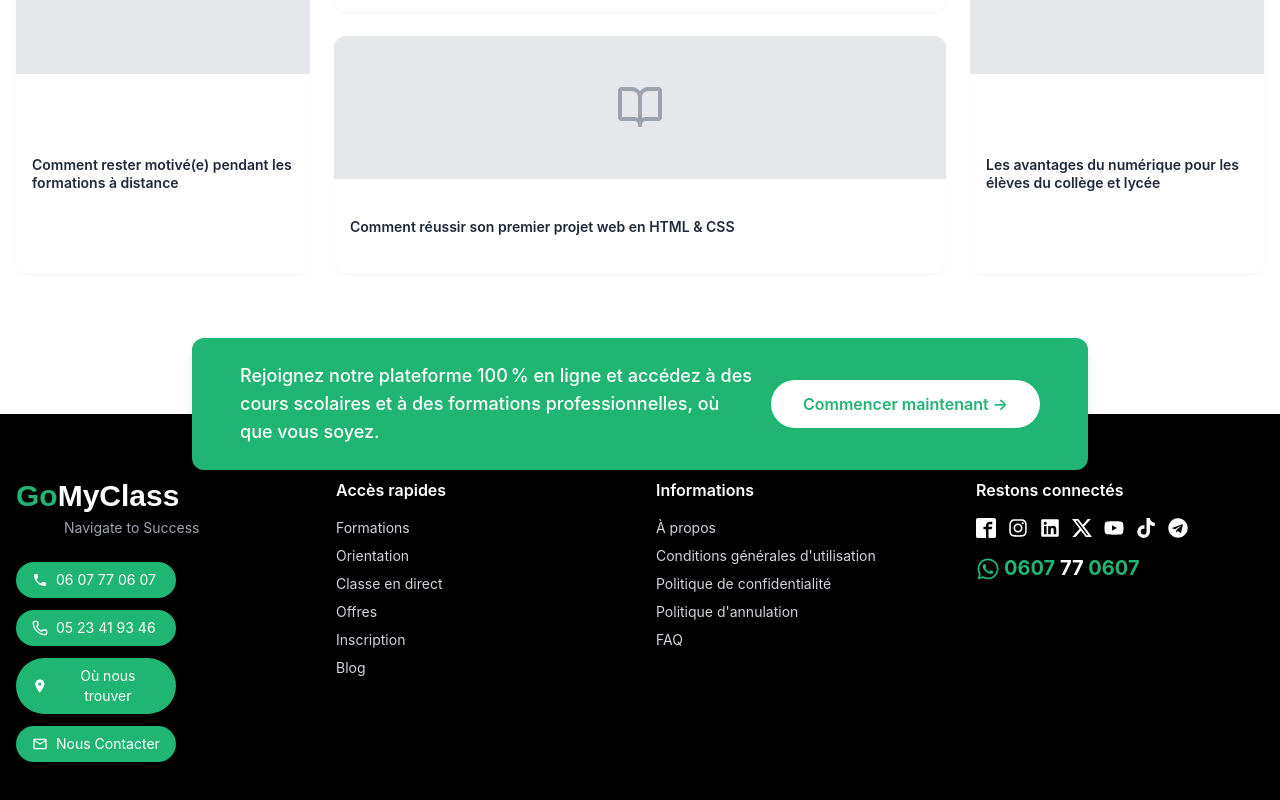
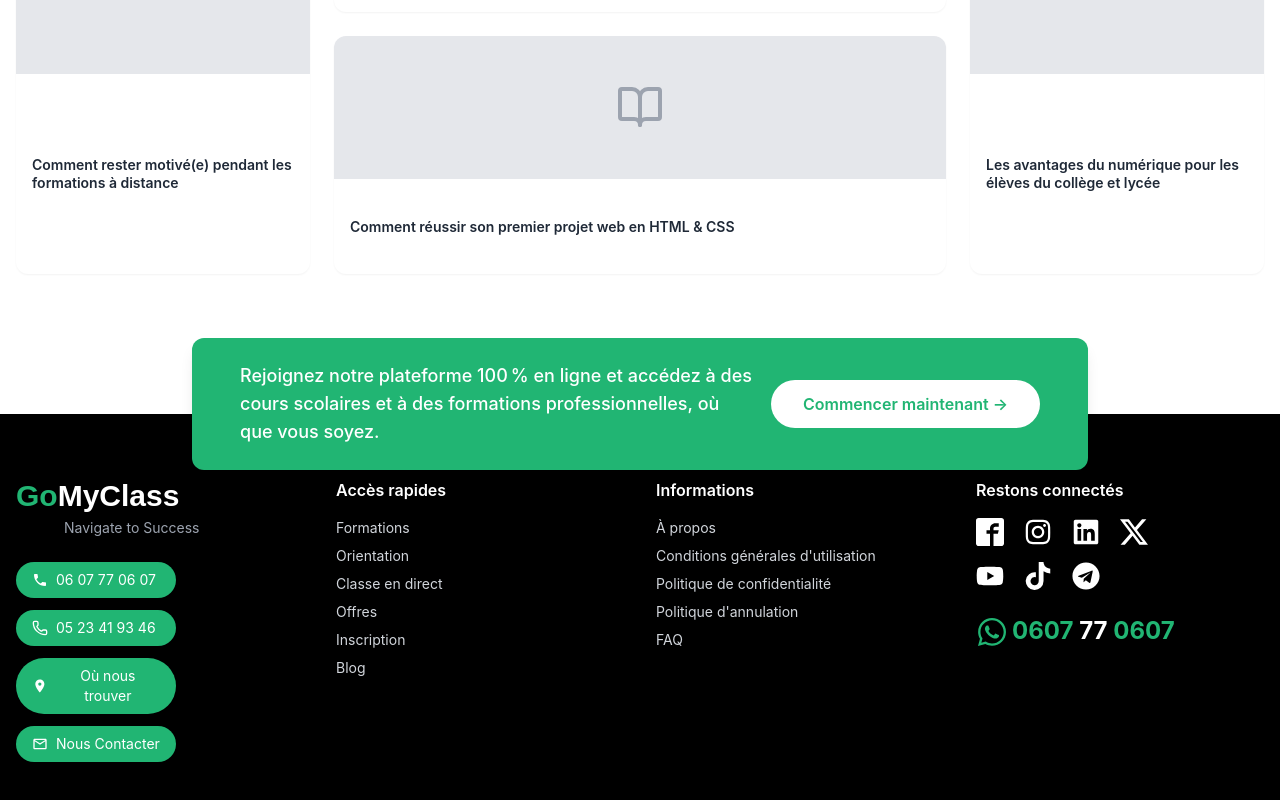
Before and after one commit to mouaadlahmani/e-school-client, a React (Create React App) app: page / in a window 1280 px wide. Shown: the part 4051-4851 px from the top of the page. Built offline with nearby package versions, Linux system fonts and the light colour scheme.

Commit message:
update footer and home page

```diff
--- a/src/components/footer.js
+++ b/src/components/footer.js
@@ -25,13 +25,16 @@ const footer = () => {
 
             {/* Footer */}
             <footer className="bg-black text-white py-16 px-4">
-                <div className="w- mx-auto">
-                    <div className="grid grid-cols-1 md:grid-cols-4 gap-8 mb-8">
+                <div className="max-w-7xl mx-auto">
+                    <div className="grid grid-cols-1 md:grid-cols-4 gap-8 justify-center mb-8">
+
                         {/* Brand Column */}
-                        <div>
-                            <h3 className="text-3xl font-poppins font-bold mb-1 text-white"><span className='text-[#21B573]'>Go</span>MyClass</h3>
-                            <p className="text-sm text-gray-400 mb-6 ml-12">Navigate to Success</p>
-                            <div className="space-y-3 text-sm">
+                        <div className="text-center md:text-left">
+                            <h3 className="text-3xl font-poppins font-bold mb-1 text-white">
+                                <span className="text-[#21B573]">Go</span>MyClass
+                            </h3>
+                            <p className="text-sm text-gray-400 mb-6 md:ml-12">Navigate to Success</p>
+                            <div className="space-y-3 text-sm flex flex-col items-center md:items-start">
                                 <button className="flex items-center gap-2 bg-[#21B573] text-white px-4 py-2 rounded-full w-40 hover:bg-[#1a9d63] transition-colors">
                                     <MdLocalPhone className="w-4 h-4" /> 06 07 77 06 07
                                 </button>
@@ -48,7 +51,7 @@ const footer = () => {
                         </div>
 
                         {/* Quick Access Column */}
-                        <div>
+                        <div className="text-center md:text-left">
                             <h4 className="font-semibold mb-4 text-white">Accès rapides</h4>
                             <ul className="space-y-2 text-sm text-gray-300">
                                 <li><a href="#" className="hover:text-white transition-colors">Formations</a></li>
@@ -61,7 +64,7 @@ const footer = () => {
                         </div>
 
                         {/* Information Column */}
-                        <div>
+                        <div className="text-center md:text-left">
                             <h4 className="font-semibold mb-4 text-white">Informations</h4>
                             <ul className="space-y-2 text-sm text-gray-300">
                                 <li><a href="#" className="hover:text-white transition-colors">À propos</a></li>
@@ -73,34 +76,43 @@ const footer = () => {
                         </div>
 
                         {/* Social Media Column */}
-                        <div>
+                        <div className="text-center md:text-left">
                             <h4 className="font-semibold mb-4 text-white">Restons connectés</h4>
-                            <div className="flex gap-3 mb-4">
-                                <a href="#" className="text-white hover:text-[#21B573] transition-colors text-xl">
-                                    <ImFacebook2 className="w-5 h-5" />
-                                </a>
-                                <a href="#" className="text-white hover:text-[#21B573] transition-colors text-xl">
-                                    <FaInstagram className="w-5 h-5" />
-                                </a>
-                                <a href="#" className="text-white hover:text-[#21B573] transition-colors text-xl">
-                                    <FaLinkedin className="w-5 h-5" />
-                                </a>
-                                <a href="#" className="text-white hover:text-[#21B573] transition-colors text-xl">
-                                    <BsTwitterX className="w-5 h-5" />
-                                </a>
-                                <a href="#" className="text-white hover:text-[#21B573] transition-colors text-xl">
-                                    <FaYoutube className="w-5 h-5" />
-                                </a>
-                                <a href="#" className="text-white hover:text-[#21B573] transition-colors text-xl">
-                                    <FaTiktok className="w-5 h-5" />
-                                </a>
-                                <a href="#" className="text-white hover:text-[#21B573] transition-colors text-xl">
-                                    <FaTelegram className="w-5 h-5" />
-                                </a>
+
+                            <div className="flex flex-col items-center md:items-start gap-4 mb-6">
+                                {/* First row: 4 icons */}
+                                <div className="grid grid-cols-4 gap-5">
+                                    <a href="#" className="text-white hover:text-[#21B573] transition-colors text-2xl flex justify-center">
+                                        <ImFacebook2 className="w-7 h-7" />
+                                    </a>
+                                    <a href="#" className="text-white hover:text-[#21B573] transition-colors text-2xl flex justify-center">
+                                        <FaInstagram className="w-7 h-7" />
+                                    </a>
+                                    <a href="#" className="text-white hover:text-[#21B573] transition-colors text-2xl flex justify-center">
+                                        <FaLinkedin className="w-7 h-7" />
+                                    </a>
+                                    <a href="#" className="text-white hover:text-[#21B573] transition-colors text-2xl flex justify-center">
+                                        <BsTwitterX className="w-7 h-7" />
+                                    </a>
+                                </div>
+
+                                {/* Second row: 3 icons */}
+                                <div className="grid grid-cols-3 gap-5">
+                                    <a href="#" className="text-white hover:text-[#21B573] transition-colors text-2xl flex justify-center">
+                                        <FaYoutube className="w-7 h-7" />
+                                    </a>
+                                    <a href="#" className="text-white hover:text-[#21B573] transition-colors text-2xl flex justify-center">
+                                        <FaTiktok className="w-7 h-7" />
+                                    </a>
+                                    <a href="#" className="text-white hover:text-[#21B573] transition-colors text-2xl flex justify-center">
+                                        <FaTelegram className="w-7 h-7" />
+                                    </a>
+                                </div>
                             </div>
-                            <div className="flex items-center gap-1 text-[#21B573] text-xl font-bold">
-                                <FaWhatsapp className="w-6 h-6 mt-0.5" />
-                                <span>0607 <span className='text-white'>77</span> 0607</span>
+
+                            <div className="flex justify-center md:justify-start items-center gap-1 text-[#21B573] text-2xl font-bold">
+                                <FaWhatsapp className="w-8 h-8 mt-0.5" />
+                                <span>0607 <span className="text-white">77</span> 0607</span>
                             </div>
                         </div>
                     </div>
--- a/src/pages/Home.js
+++ b/src/pages/Home.js
@@ -301,7 +301,7 @@ const Home = () => {
       </div>
 
       {/* Mobile App Section */}
-      <div className="flex flex-col items-center py-16 mb-8">
+      <div className="flex flex-col w-full items-center py-16 mb-8">
         {/* Right Content */}
         <div>
           <img src={mobileApp} alt='Mobile App' />
```
